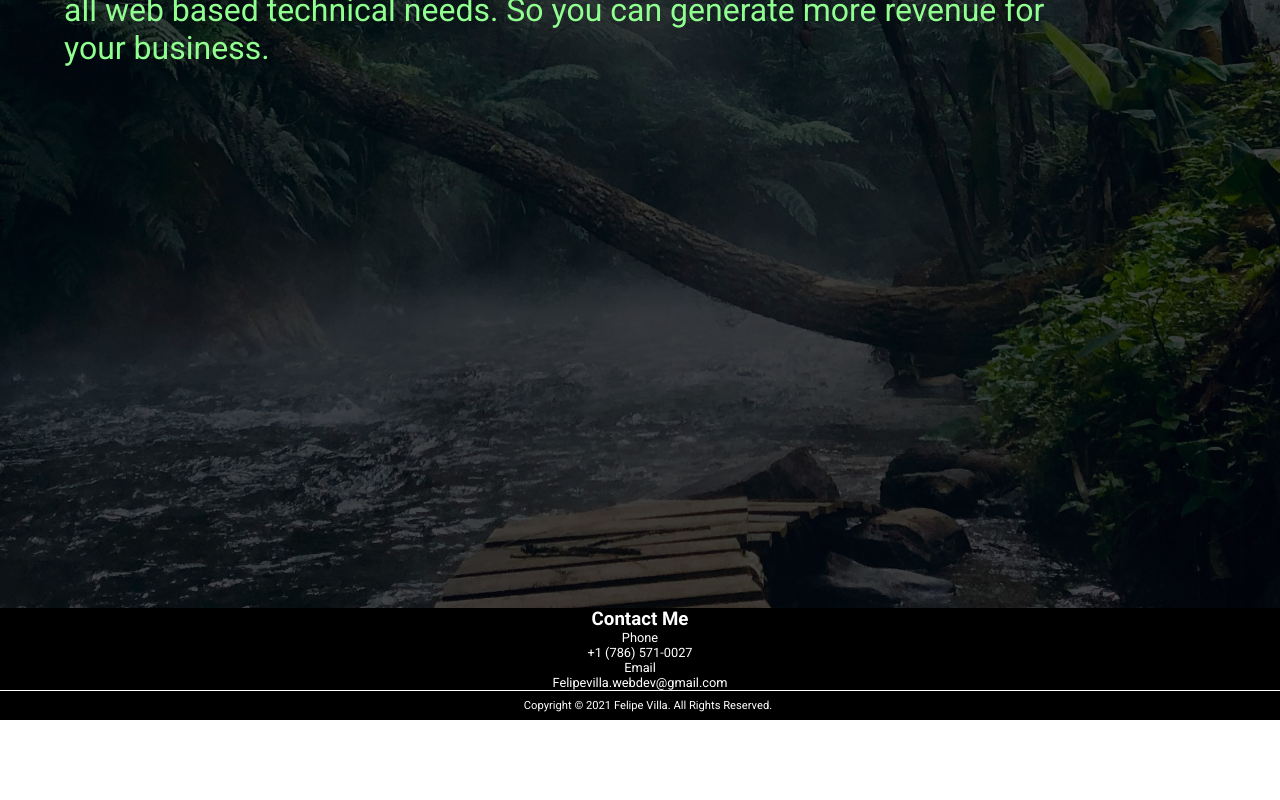
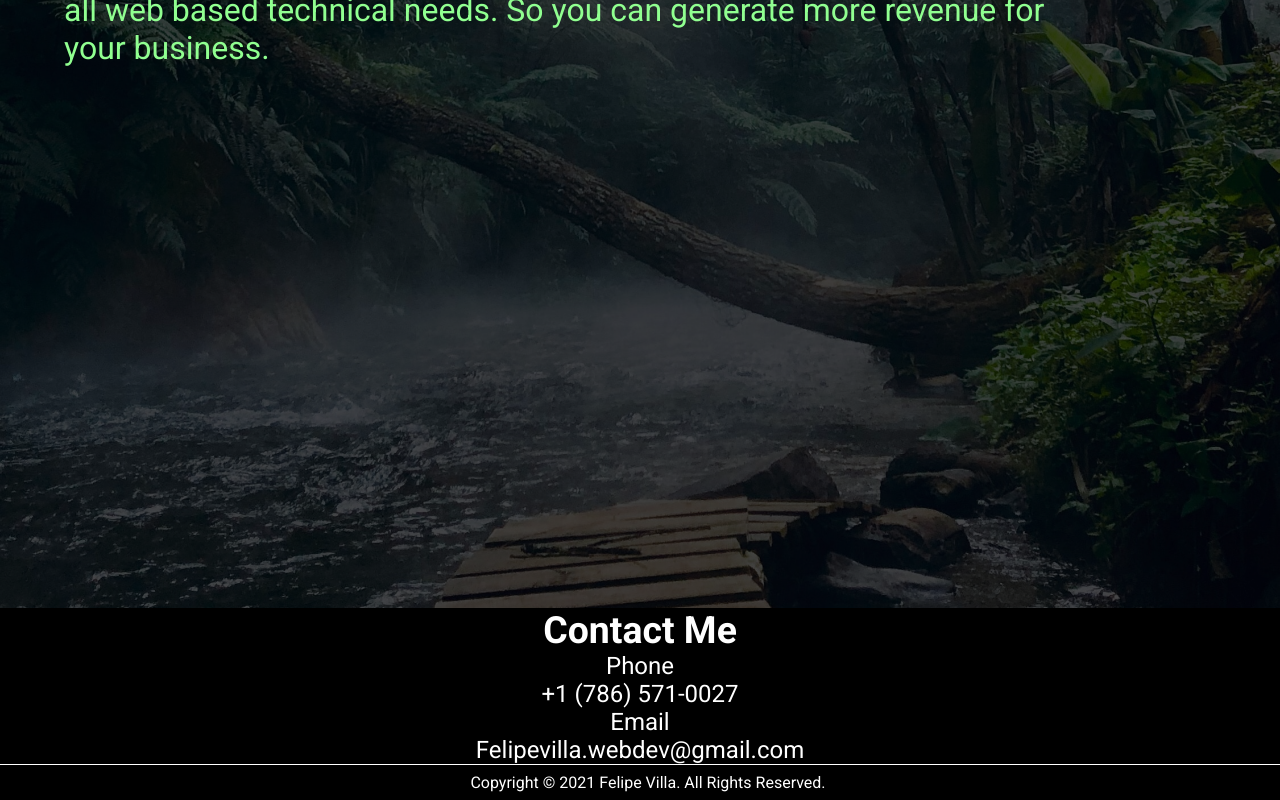
Before and after one commit to Felipevillajr/portfolio4, a React (Create React App) app: page / in a window 1280 px wide. Shown: the part 992-1792 px from the top of the page. Before the commit the page ends 1712 px from the top, so only its background shows below. Built offline with nearby package versions, Linux system fonts and the light colour scheme.

Commit message:
fixed text sizes for tablet

```diff
--- a/src/Components/Footer/Footer.scss
+++ b/src/Components/Footer/Footer.scss
@@ -1,3 +1,5 @@
+@import "../../Partials/Partials.scss";
+
 .footer {
   height: auto;
   width: 100%;
@@ -10,12 +12,18 @@
   text-align: center;
   background-color: black;
   color: white;
+  @include for-tablet {
+    font-size: 2rem;
+  }
 
   &__contact {
     height: auto;
     width: 100%;
     font-size: 0.8rem;
     border-bottom: 1px solid white;
+    @include for-tablet {
+      font-size: 1.5rem;
+    }
   }
 }
 
@@ -29,4 +37,7 @@
   padding: 0.5rem;
   width: 100%;
   font-size: 0.7rem;
+  @include for-tablet {
+    font-size: 1rem;
+  }
 }
--- a/src/Pages/About/About.js
+++ b/src/Pages/About/About.js
@@ -28,13 +28,13 @@ export default function About() {
             <p>
               <ul className="about-me-list">
                 <li>
-                  I studied at <i>Florida International University</i> in 2010
+                  <i>Florida International University</i> &nbsp; in 2010
                 </li>
                 <li>
-                  <i>Miami-Dade College</i> in 2012
+                  <i>Miami-Dade College</i> &nbsp; 2012
                 </li>
                 <li>
-                  Graduated <i>BrainStation</i> in 2021 with a degree in Web
+                  <i>BrainStation</i> &nbsp; in 2021 with a degree in Web
                   development
                 </li>
               </ul>
--- a/src/Pages/About/About.scss
+++ b/src/Pages/About/About.scss
@@ -49,6 +49,9 @@
   @include for-tablet {
     font-size: 2rem;
   }
+  @include for-desktop {
+    font-size: 3rem;
+  }
 }
 
 h2 {
@@ -63,4 +66,7 @@ h2 {
     justify-content: center;
     font-size: 1.5rem;
   }
+  @include for-desktop {
+    font-size: 3rem;
+  }
 }
```
